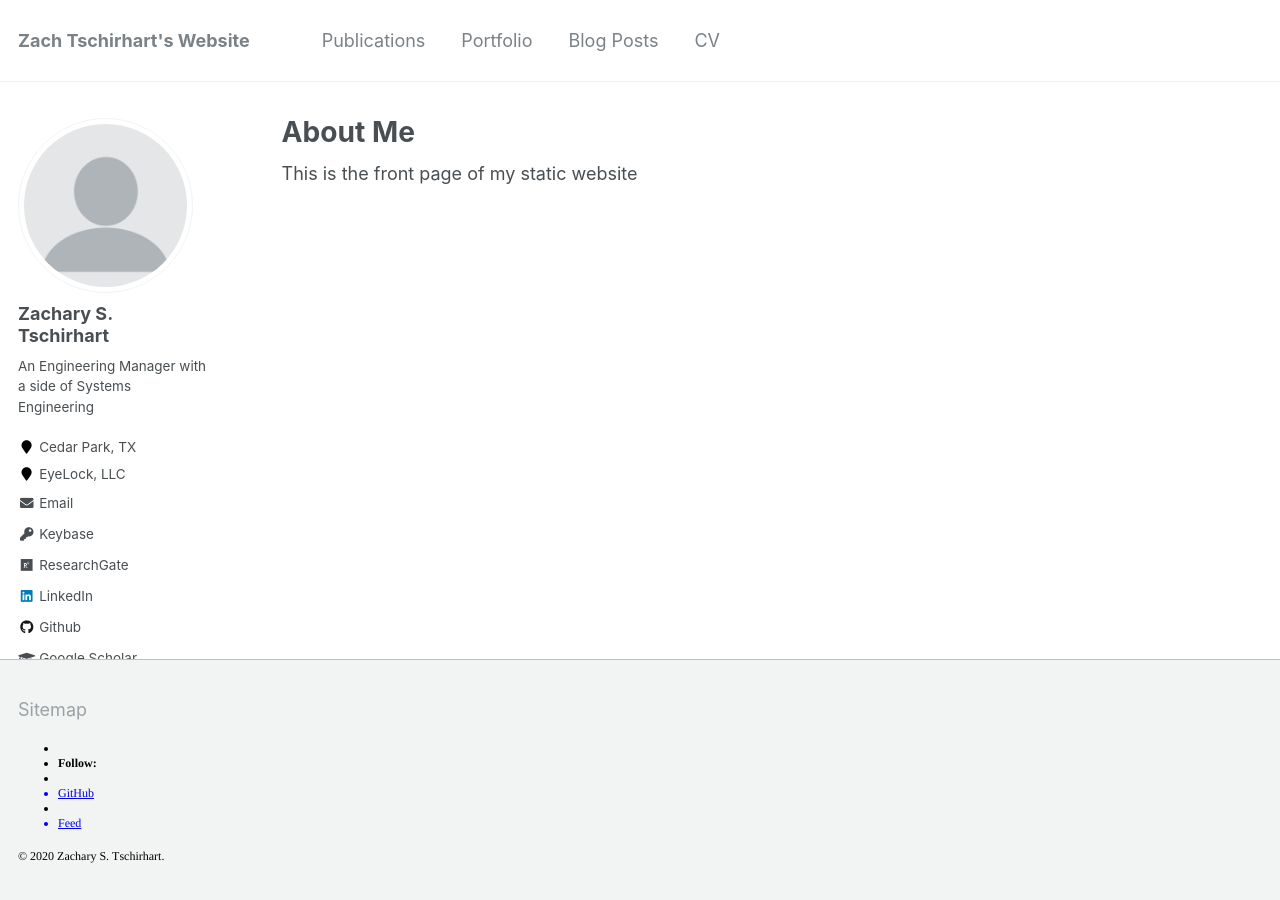
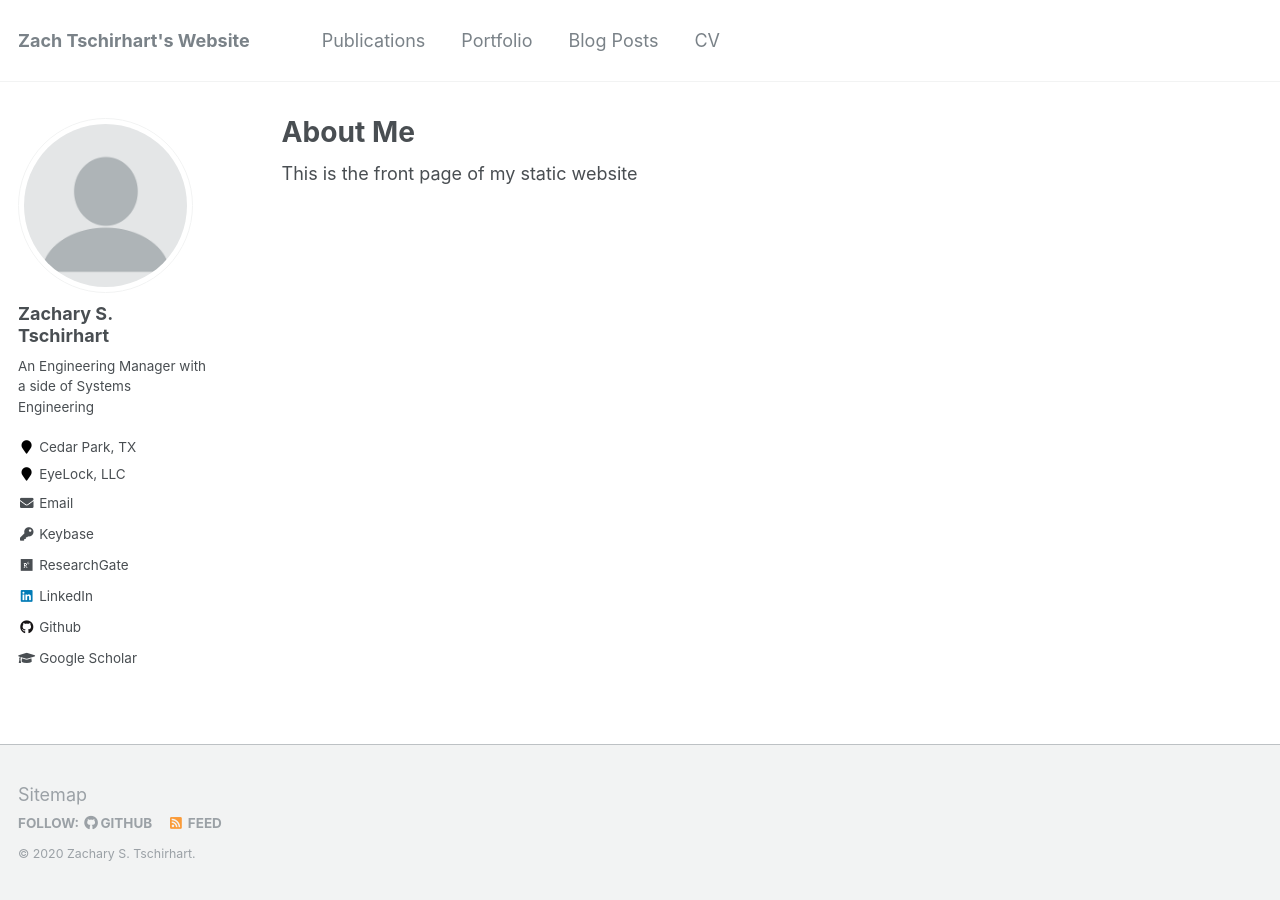
Before and after one commit to ztschir/ztschir.github.io, a Jekyll site: the page built from _pages/about.md, in a window 1280 px wide. Built offline with Jekyll 4.4.1, drawn with Linux system fonts in a browser that asks for light colours.

Commit message:
fixed footer

```diff
--- a/_includes/footer.html
+++ b/_includes/footer.html
@@ -1,37 +1,24 @@
-<!DOCTYPE html PUBLIC "-//W3C//DTD HTML 4.01//EN" "http://www.w3.org/TR/html4/strict.dtd">
-<html>
-<head>
-  <meta http-equiv="Content-Type" content="text/html; charset=utf-8">
-  <meta http-equiv="Content-Style-Type" content="text/css">
-  <title></title>
-  <meta name="Generator" content="Cocoa HTML Writer">
-  <meta name="CocoaVersion" content="1894.3">
-  <style type="text/css">
-    p.p1 {margin: 0.0px 0.0px 0.0px 0.0px; line-height: 14.0px; font: 12.0px Times; color: #000000; -webkit-text-stroke: #000000}
-    li.li1 {margin: 0.0px 0.0px 0.0px 0.0px; line-height: 14.0px; font: 12.0px Times; color: #000000; -webkit-text-stroke: #000000}
-    li.li2 {margin: 0.0px 0.0px 0.0px 0.0px; line-height: 14.0px; font: 12.0px Times; color: #0000e9; -webkit-text-stroke: #0000e9}
-    span.s1 {font-kerning: none}
-    span.s2 {-webkit-text-stroke: 0px #000000}
-    span.s3 {text-decoration: underline ; font-kerning: none; color: #0000e9}
-    ul.ul1 {list-style-type: disc}
-  </style>
-</head>
-<body>
-<p class="p1"><span class="s1">{% include base_path %}</span></p>
-<ul class="ul1">
-  <li class="li1"><span class="s2"></span><span class="s1">{% if site.data.ui-text[site.locale].follow_label %}</span></li>
-  <li class="li1"><span class="s2"><b></b></span><span class="s1"><b>{{ site.data.ui-text[site.locale].follow_label }}</b></span></li>
-  <li class="li1"><span class="s2"></span><span class="s1">{% endif %} {% if site.twitter.username %}</span></li>
-  <li class="li2"><span class="s2"><a href="https://twitter.com/%7B%7B%20site.twitter.username%20%7D%7D"><span class="s3">Twitter</span></a></span></li>
-  <li class="li1"><span class="s2"></span><span class="s1">{% endif %} {% if site.facebook.username %}</span></li>
-  <li class="li2"><span class="s2"><a href="https://facebook.com/%7B%7B%20site.facebook.username%20%7D%7D"><span class="s3">Facebook</span></a></span></li>
-  <li class="li1"><span class="s2"></span><span class="s1">{% endif %} {% if site.author.github %}</span></li>
-  <li class="li2"><span class="s2"><a href="http://github.com/%7B%7B%20site.author.github%20%7D%7D"><span class="s3">GitHub</span></a></span></li>
-  <li class="li1"><span class="s2"></span><span class="s1">{% endif %} {% if site.author.bitbucket %}</span></li>
-  <li class="li2"><span class="s2"><a href="http://bitbucket.org/%7B%7B%20site.author.bitbucket%20%7D%7D"><span class="s3">Bitbucket</span></a></span></li>
-  <li class="li1"><span class="s2"></span><span class="s1">{% endif %}</span></li>
-  <li class="li2"><span class="s2"><a href="file:///Users/zach/ZachWebsite/ztschir.github.io/_includes/%7B%25%20if%20site.atom_feed.path%20%25%7D%7B%7B%20site.atom_feed.path%20%7D%7D%7B%25%20else%20%25%7D%7B%7B%20base_path%20%7D%7D/feed.xml%7B%25%20endif%20%25%7D"><span class="s3">{{ site.data.ui-text[site.locale].feed_label | default: "Feed" }}</span></a></span></li>
-</ul>
-<p class="p1"><span class="s1">© {{ site.time | date: '%Y' }} {{ site.name | default: site.title }}.<span class="Apple-converted-space"> </span></span></p>
-</body>
-</html>
+{% include base_path %}
+
+  <div class="page__footer-follow">
+   <ul class="social-icons">
+     {% if site.data.ui-text[site.locale].follow_label %}
+       <li><strong>{{ site.data.ui-text[site.locale].follow_label }}</strong></li>
+     {% endif %}
+     {% if site.twitter.username %}
+       <li><a href="https://twitter.com/{{ site.twitter.username }}"><i class="fab fa-twitter-square" aria-hidden="true"></i> Twitter</a></li>
+     {% endif %}
+     {% if site.facebook.username %}
+       <li><a href="https://facebook.com/{{ site.facebook.username }}"><i class="fab fa-facebook-square" aria-hidden="true"></i> Facebook</a></li>
+     {% endif %}
+     {% if site.author.github %}
+       <li><a href="http://github.com/{{ site.author.github }}"><i class="fab fa-github" aria-hidden="true"></i> GitHub</a></li>
+     {% endif %}
+     {% if site.author.bitbucket %}
+       <li><a href="http://bitbucket.org/{{ site.author.bitbucket }}"><i class="fab fa-bitbucket" aria-hidden="true"></i> Bitbucket</a></li>
+     {% endif %}
+     <li><a href="{% if site.atom_feed.path %}{{ site.atom_feed.path }}{% else %}{{ base_path }}/feed.xml{% endif %}"><i class="fa fa-fw fa-rss-square" aria-hidden="true"></i> {{ site.data.ui-text[site.locale].feed_label | default: "Feed" }}</a></li>
+   </ul>
+ </div>
+
+  <div class="page__footer-copyright">&copy; {{ site.time | date: '%Y' }} {{ site.name | default: site.title }}. </div>
```
Also changed, not shown: 1 other file.
